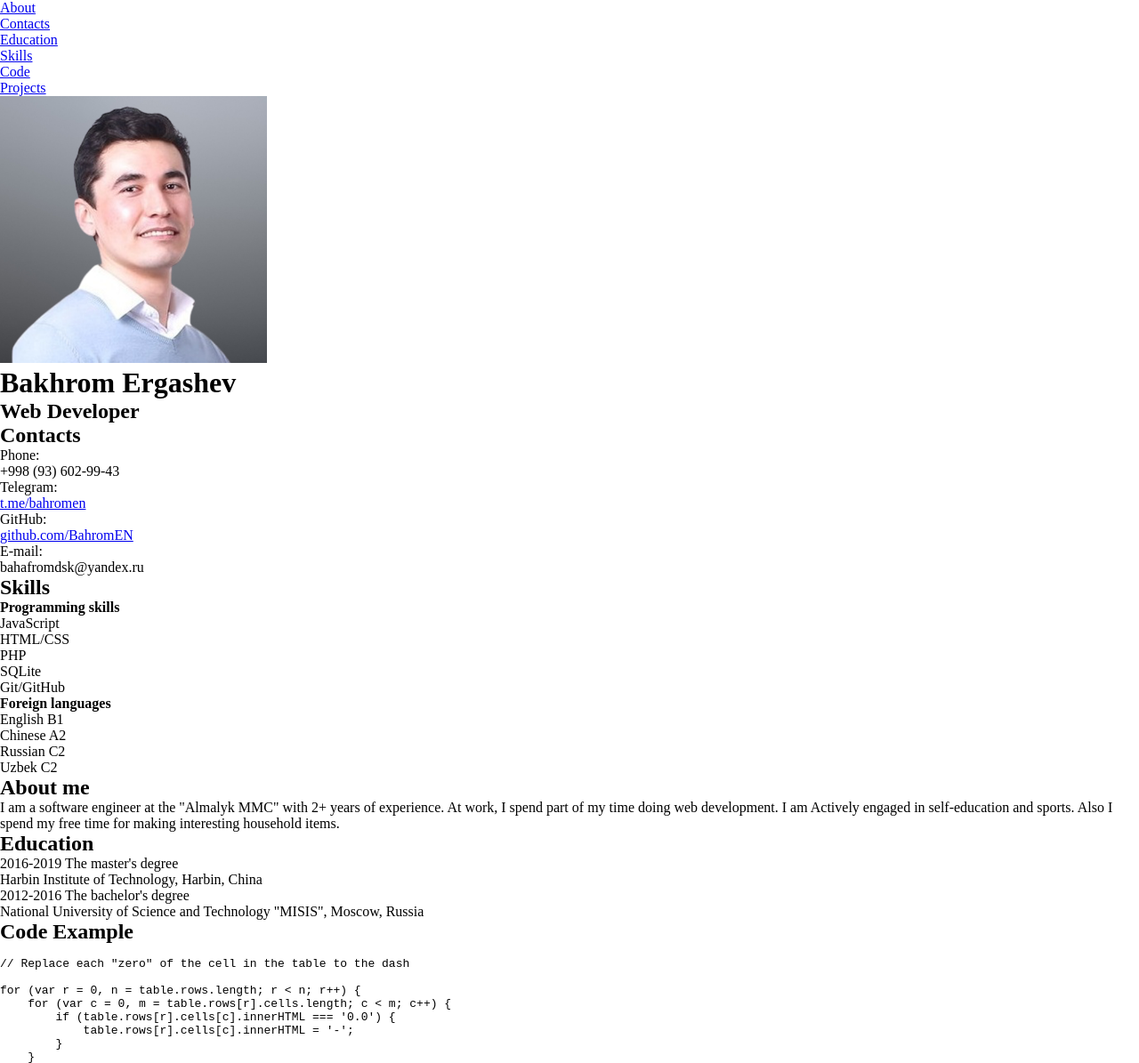
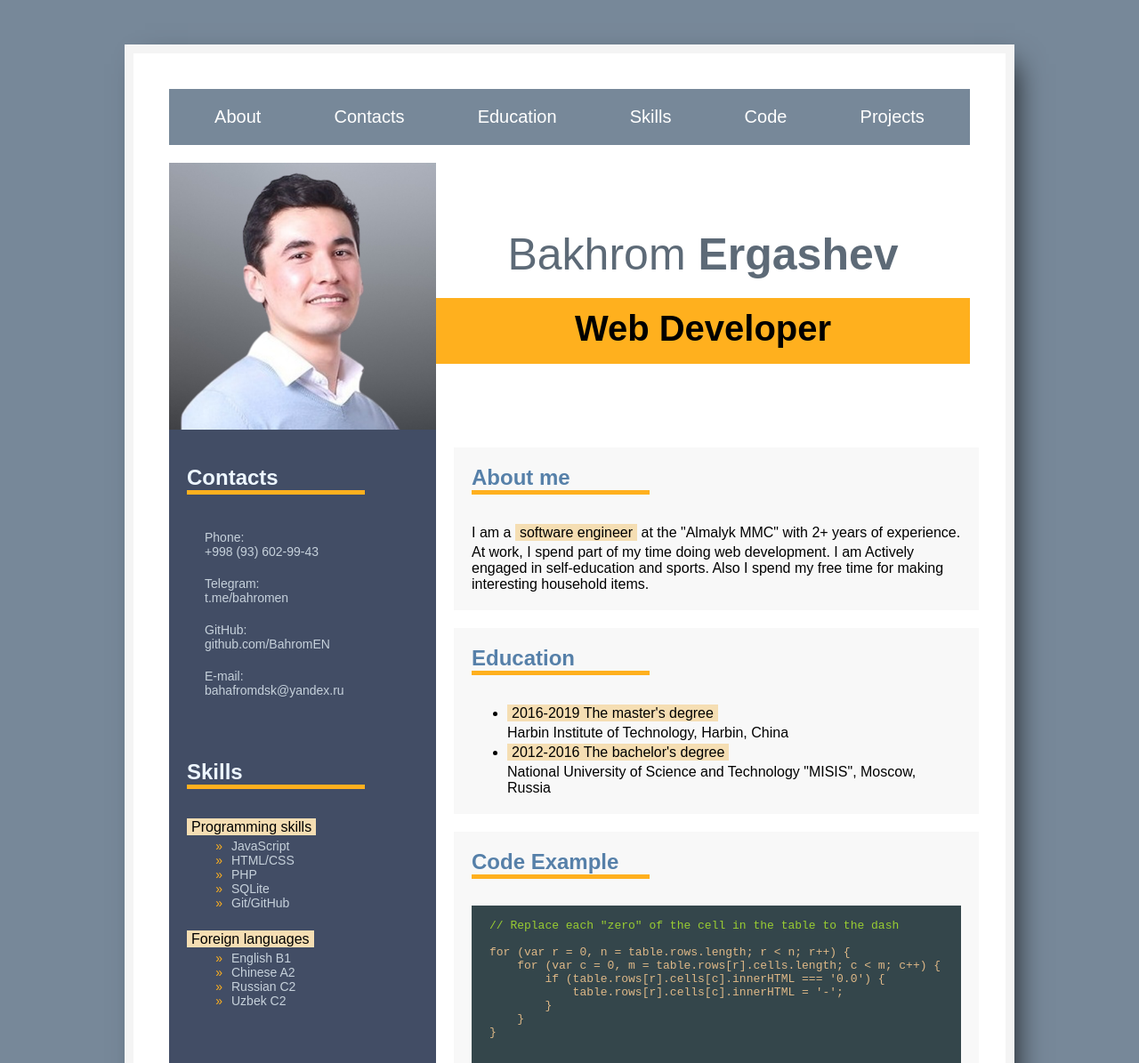
Before and after one commit to BahromEN/rsschool-cv, a plain HTML site: page index.html in a window 1280 px wide. Shown: the top 1195 px of the page at 89% size. Drawn offline with Linux system fonts and the light colour scheme.

Commit message:
feat: add some style to style.css

```diff
--- a/css/style.css
+++ b/css/style.css
@@ -1,4 +1,217 @@
 *{
-  margin:0;
-  padding:0;
+    margin: 0;
+    box-sizing: border-box;
 }
+
+html{
+    display: flex;
+    flex-direction: column;
+    align-items: center;
+    scroll-behavior: smooth;
+}
+
+body{
+    background-color: lightslategray;
+    font-family: Arial, Helvetica, sans-serif;
+}
+
+div.body-container{
+    display: flex;
+    flex-direction: column;
+    align-items: stretch;
+    margin-top: 50px;
+    margin-bottom: 50px;
+    width: 1000px;
+    padding: 40px;
+    border: 10px solid #f4f4f4;
+    background-color: white;
+    box-shadow: 12px 11px 31px -11px rgba(0,0,0,0.78);
+    -webkit-box-shadow: 12px 11px 31px -11px rgba(0,0,0,0.78);
+    -moz-box-shadow: 12px 11px 31px -11px rgba(0,0,0,0.78);
+}
+
+header{
+    display: flex;
+    flex-direction: column;
+}
+
+div.header-content{
+    display: flex;
+    flex-direction: row;
+    justify-content: space-between;
+    align-items: center;
+}
+
+div.main-photo{
+    overflow: hidden;
+    width: 300px;
+    height: 300px;
+}
+
+h1{
+    font-size: 50px;
+    padding-bottom: 20px;
+    text-align: center;
+    font-weight: normal;
+}
+
+span.suname-header{
+    font-weight: bold;
+}
+
+header h2{
+    padding: 12px 0px;
+    color: #000000;
+    text-align: center;
+    background-color: #ffb01e;
+    font-size: 40px;
+    width: 600px;
+}
+
+h2{
+    text-align: left;
+    color: #5680a9;
+    background: none;
+    padding-bottom: 30px;
+}
+
+h2:after {
+    content: "";
+    display: block;
+    width: 200px;
+    height: 5px;
+    background: #ffb01e;
+    right: 0;
+    top: 50%;
+}
+
+main{
+    display: flex;
+    flex-direction: row;
+    justify-content: space-between;
+    align-items: stretch;
+}
+
+aside{
+    background-color: #424d65;
+}
+
+aside section{
+    background: none;
+    width: 300px;
+}
+
+aside section h2{
+    color: #edf6ff;
+}
+
+aside section ul li{
+    color: #c6d1db;
+    font-size: 14px;
+}
+
+div.main-content{
+    padding-left: 20px;
+}
+
+a{
+    text-decoration: none;
+    color:#c6d1db;
+}
+
+div.main-info{
+    display: flex;
+    flex-direction: column;
+    color: #5d6a77;
+}
+
+section{
+    margin: 20px 0px;
+    padding: 20px 20px;
+    background-color: #f8f8f8;
+}
+
+div.skill-section-wrapper{
+    display: flex;
+    flex-direction: column;
+}
+
+div.skill-section-wrapper ul{
+
+    padding-bottom: 20px;
+}
+
+div.skill-section-wrapper ul li {
+    padding-left: 10px;
+  }
+
+div.skill-section-wrapper ul li::marker {
+    content: "\00BB";
+    color: #ffb01e;
+  }
+
+section.my-contacts ul{
+    padding-left: 0px;
+}
+
+ .my-contacts ul li{
+     padding: 10px 20px;
+     list-style-type: none;
+     font-size: 14px;
+ }
+
+nav ul{
+    display: flex;
+    flex-direction: row;
+    justify-content: space-around;
+    background-color: lightslategray;
+    padding: 10px;
+    margin-bottom: 20px;
+}
+
+nav ul li{
+    list-style-type: none;
+    transition: 100ms ease-in;
+    padding: 10px;
+    font-size: 20px;
+}
+
+nav ul li:hover{
+    background-color: #ffb01e;
+}
+
+nav ul li a{
+    color: white;
+    padding: 10px 20px;
+}
+
+span.mark{
+    color: black;
+    background-color: wheat;
+    padding: 1px 5px;
+    line-height: 26px;
+    font-weight: normal;
+}
+
+pre{
+    background-color: #34464b;
+    color: burlywood;
+    width: 550px;
+    margin: 0 auto;
+    padding: 0px 20px;
+}
+
+span.code-header{
+    color: yellowgreen;
+}
+
+footer{
+    display: flex;
+    flex-direction: row;
+    align-items: center;
+    justify-content: space-around;
+    width: 100%;
+    padding: 10px 0px;
+    color: white;
+    background-color: lightslategrey;
+}
```
